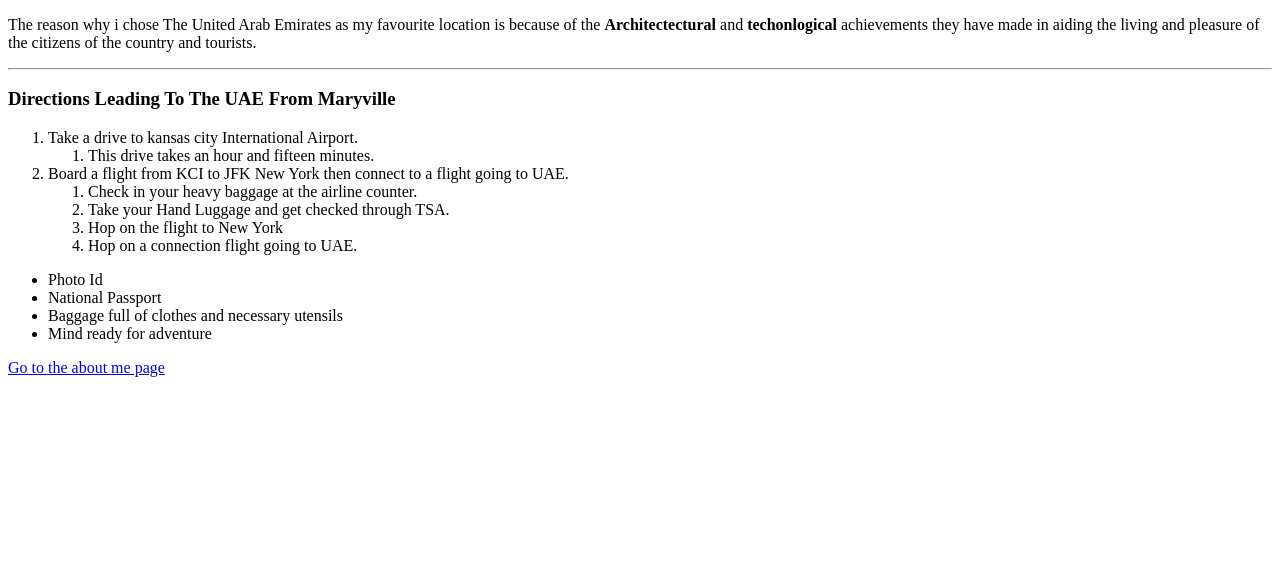
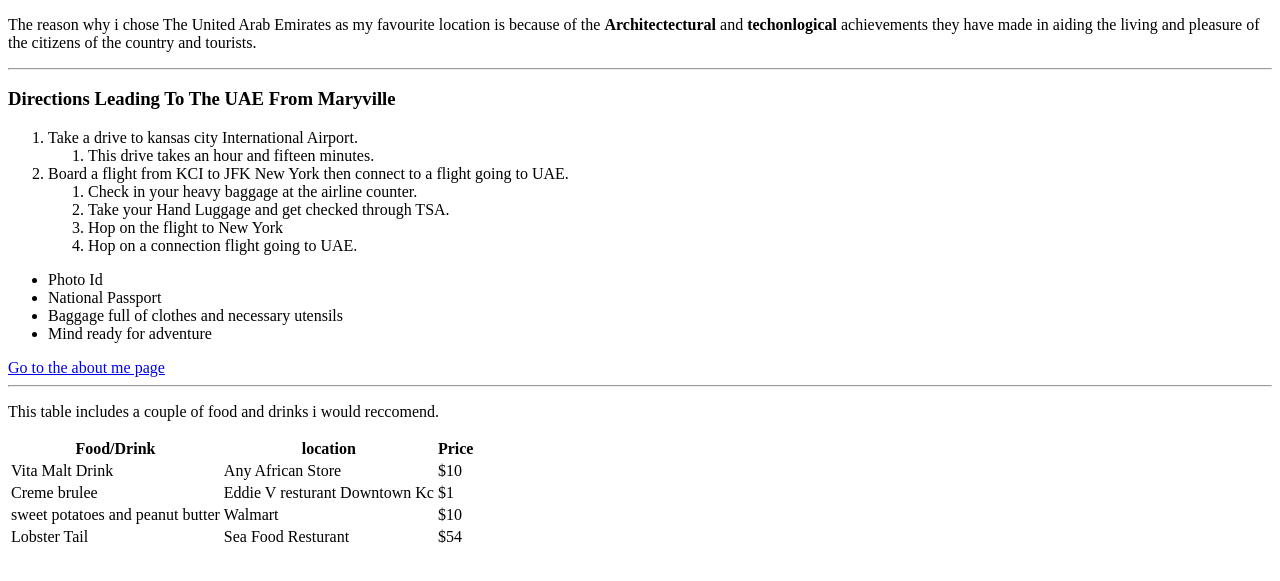
Before and after one commit to 44-563-WebApps-F21/webapps-f21-assignment-3-isaac0523, a plain HTML site: page index.html in a window 1280 px wide. Shown: the part 105-686 px from the top of the page. Drawn offline with Linux system fonts and the light colour scheme.

Commit message:
added the food and location with pricing on a table

```diff
--- a/index.html
+++ b/index.html
@@ -39,5 +39,36 @@
 
         <a href="aboutme.html">Go to the about me page</a>
 
+        <hr>
+        <h3Recommended Food and Drinks></h3>
+            <p>This table includes a couple of food and drinks i would reccomend.</p>
+            <table>
+                <tr>
+                    <th>Food/Drink</th>
+                    <th>location</th>
+                    <th>Price</th>
+                </tr>
+                <tr>
+                    <td>Vita Malt Drink</td>
+                    <td>Any African Store</td>
+                    <td>$10</td>
+                </tr>
+                <tr>
+                    <td>Creme brulee </td>
+                    <td>Eddie V resturant Downtown Kc</td>
+                    <td>$1</td>
+                </tr>
+                <tr>
+                    <td>sweet potatoes and peanut butter </td>
+                    <td>Walmart </td>
+                    <td>$10</td>
+                </tr>
+                <tr>
+                    <td>Lobster Tail</td>
+                    <td>Sea Food Resturant </td>
+                    <td>$54</td>
+                </tr>
+            </table>
+
     </body>
 </html>
```
Also changed, not shown: aboutme.html (+1 -1 lines).
